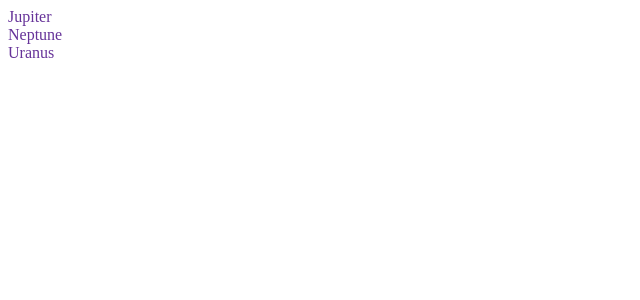
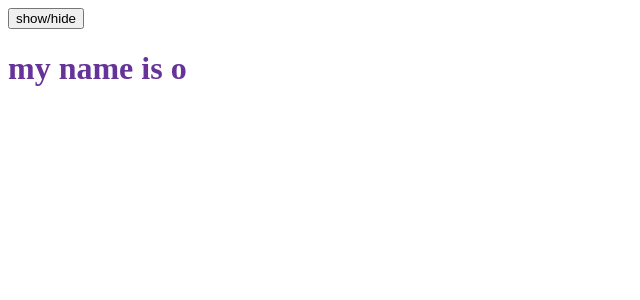
Before and after one commit to WeiZhang0317/ReactJS-Course-, a React (Create React App) app in the folder episode1/: page / in a window 1280 px wide. Shown: the top 300 px of the page, without its empty margins (0-640 px from the left). Built offline with nearby package versions, Linux system fonts and the light colour scheme.

Commit message:
usestate

```diff
--- a/episode1/src/App.js
+++ b/episode1/src/App.js
@@ -1,26 +1,19 @@
 import "./App.css";
+import {useState} from "react";
 
 function App() {
-  const Planets = (props) => {
-    return <div>{props.name}</div>;
-  };
 
-  const planets = [
-    { name: "Mars", isGasPlanet: false },
-    { name: "Earth", isGasPlanet: false },
-    { name: "Jupiter", isGasPlanet: true },
-    { name: "Venus", isGasPlanet: false },
-    { name: "Neptune", isGasPlanet: true },
-    { name: "Uranus", isGasPlanet: true },
-  ];
+  const[inputValue,setInputValue]=useState("")
 
-  return (
-    <div className="App">
-      {planets.map((planet, key) =>
-        planet.isGasPlanet ? <Planets key={key} name={planet.name} /> : null
-      )}
-    </div>
+  //inital value is the empty string
+  //change inputValue by using setInputValue function
+
+
+  return(
+  <div className="App">
+  <button>show/hide</button>
+  <h1>my name is o</h1>
+  </div>
   );
-}
-
-export default App;
+  }
+  export default App;
```
